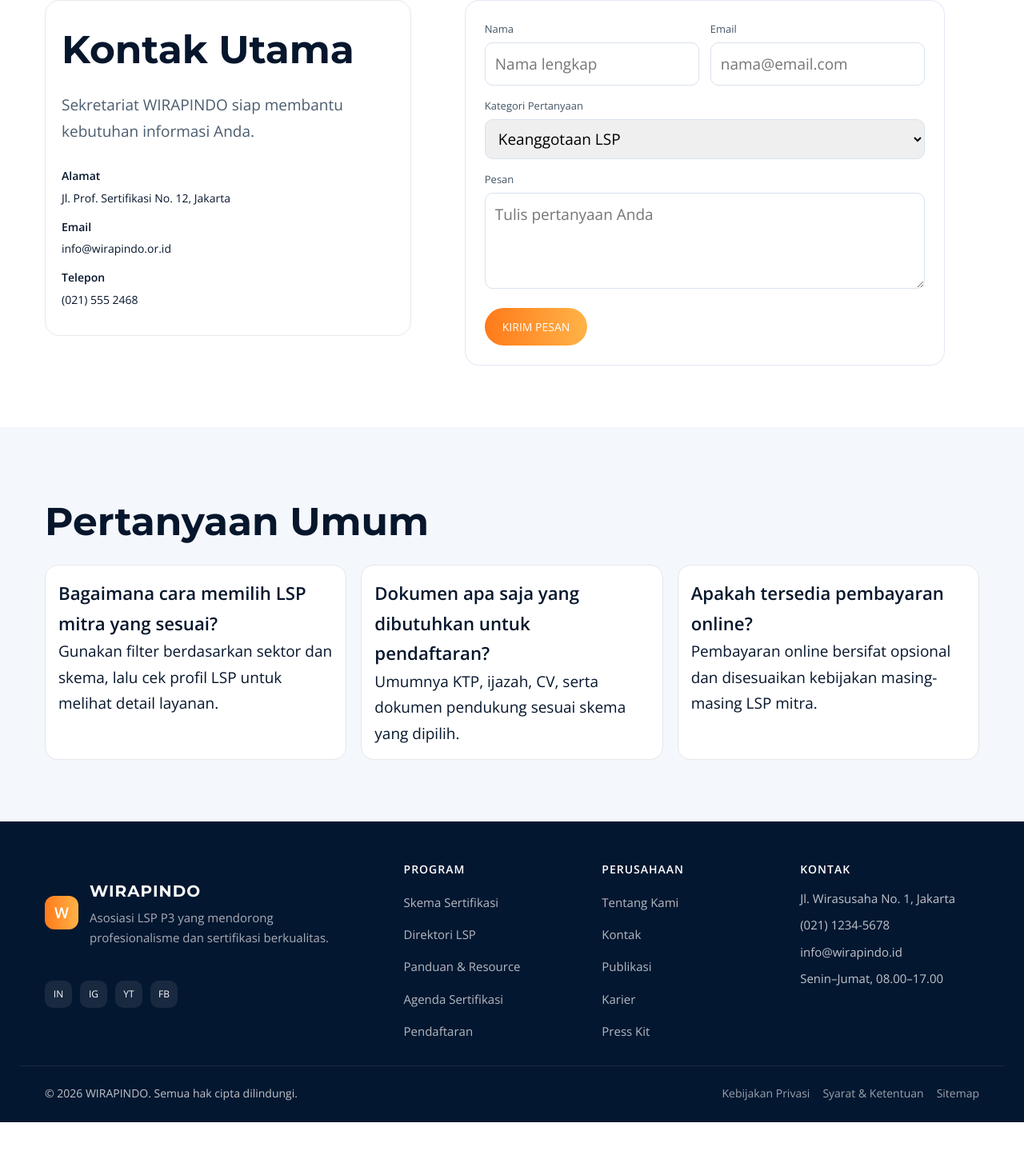
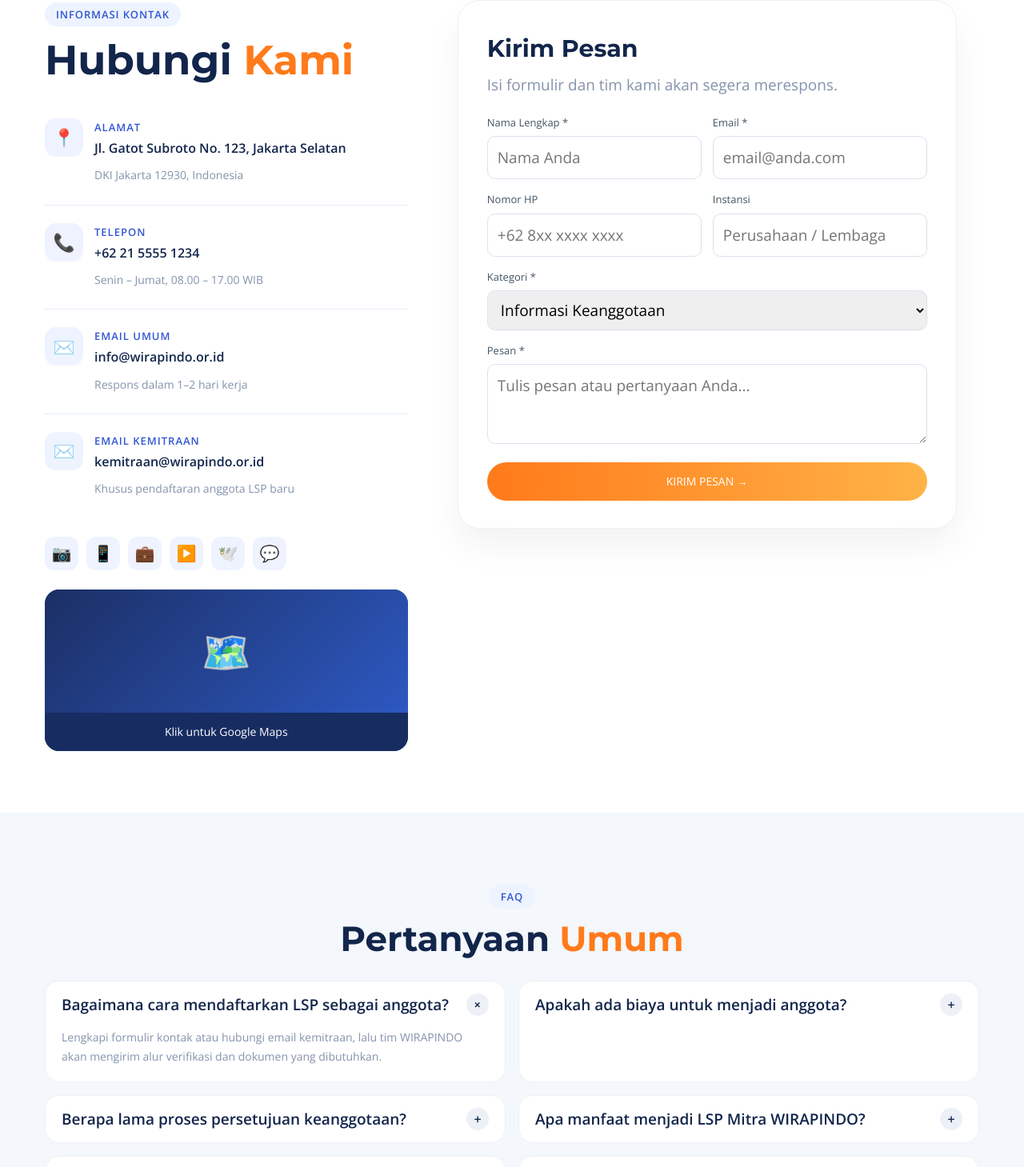
Before and after one commit to Mochi30/FE_LPK, a React (Vite) app: page /kontak in a window 1280 px wide. Shown: the part 573-2032 px from the top of the page at 80% size. Before the commit the page ends 1976 px from the top, so only its background shows below. Built offline with nearby package versions, Linux system fonts and the light colour scheme.

Commit message:
Redesign frontend contact and faq page

```diff
--- a/src/pages/KontakPage.jsx
+++ b/src/pages/KontakPage.jsx
@@ -1,5 +1,31 @@
 import PageHero from "../components/common/PageHero";
-import { faqs } from "../data/content";
+
+const contactFaqs = [
+  {
+    question: "Bagaimana cara mendaftarkan LSP sebagai anggota?",
+    answer: "Lengkapi formulir kontak atau hubungi email kemitraan, lalu tim WIRAPINDO akan mengirim alur verifikasi dan dokumen yang dibutuhkan."
+  },
+  {
+    question: "Apakah ada biaya untuk menjadi anggota?",
+    answer: "Biaya keanggotaan dan administrasi mengikuti kategori layanan dan akan dijelaskan pada tahap konfirmasi dari tim kemitraan."
+  },
+  {
+    question: "Berapa lama proses persetujuan keanggotaan?",
+    answer: "Proses review umumnya memerlukan 3–7 hari kerja, tergantung kelengkapan dokumen dan jadwal verifikasi."
+  },
+  {
+    question: "Apa manfaat menjadi LSP Mitra WIRAPINDO?",
+    answer: "Anggota memperoleh akses direktori resmi, dukungan publikasi, kolaborasi program, informasi skema, dan jaringan mitra industri."
+  },
+  {
+    question: "Bagaimana cara mengurus perpanjangan sertifikat?",
+    answer: "Silakan ajukan permohonan melalui LSP terkait dengan membawa dokumen evaluasi, sertifikat sebelumnya, dan bukti kompetensi terbaru."
+  },
+  {
+    question: "Apakah WIRAPINDO menerima pengaduan?",
+    answer: "Ya. Pengaduan dapat dikirim melalui formulir kontak dengan kategori yang sesuai agar ditindaklanjuti oleh tim terkait."
+  }
+];
 
 export default function KontakPage() {
   return (
@@ -10,60 +36,121 @@ export default function KontakPage() {
       />
       <section>
         <div className="container contact-grid">
-          <div className="contact-card">
-            <h2 className="section-title">Kontak Utama</h2>
-            <p className="section-desc">Sekretariat WIRAPINDO siap membantu kebutuhan informasi Anda.</p>
-            <div className="contact-item">
-              <strong>Alamat</strong>
-              <span>Jl. Prof. Sertifikasi No. 12, Jakarta</span>
+          <div className="contact-info-column">
+            <div className="contact-intro">
+              <span className="contact-kicker">Informasi Kontak</span>
+              <h2 className="contact-title">Hubungi <span>Kami</span></h2>
             </div>
-            <div className="contact-item">
-              <strong>Email</strong>
-              <span>info@wirapindo.or.id</span>
+
+            <div className="contact-list">
+              <article className="contact-item">
+                <div className="contact-item-icon">📍</div>
+                <div>
+                  <small>Alamat</small>
+                  <strong>Jl. Gatot Subroto No. 123, Jakarta Selatan</strong>
+                  <span>DKI Jakarta 12930, Indonesia</span>
+                </div>
+              </article>
+
+              <article className="contact-item">
+                <div className="contact-item-icon">📞</div>
+                <div>
+                  <small>Telepon</small>
+                  <strong>+62 21 5555 1234</strong>
+                  <span>Senin – Jumat, 08.00 – 17.00 WIB</span>
+                </div>
+              </article>
+
+              <article className="contact-item">
+                <div className="contact-item-icon">✉️</div>
+                <div>
+                  <small>Email Umum</small>
+                  <strong>info@wirapindo.or.id</strong>
+                  <span>Respons dalam 1–2 hari kerja</span>
+                </div>
+              </article>
+
+              <article className="contact-item">
+                <div className="contact-item-icon">✉️</div>
+                <div>
+                  <small>Email Kemitraan</small>
+                  <strong>kemitraan@wirapindo.or.id</strong>
+                  <span>Khusus pendaftaran anggota LSP baru</span>
+                </div>
+              </article>
             </div>
-            <div className="contact-item">
-              <strong>Telepon</strong>
-              <span>(021) 555 2468</span>
+
+            <div className="contact-socials">
+              <span>📷</span>
+              <span>📱</span>
+              <span>💼</span>
+              <span>▶️</span>
+              <span>🕊️</span>
+              <span>💬</span>
             </div>
+
+            <a href="https://maps.google.com" className="contact-map-card">
+              <div className="contact-map-visual">🗺️</div>
+              <div className="contact-map-caption">Klik untuk Google Maps</div>
+            </a>
           </div>
-          <form className="form-wrap">
+
+          <form className="form-wrap contact-form-card">
+            <div className="contact-form-head">
+              <h2>Kirim Pesan</h2>
+              <p>Isi formulir dan tim kami akan segera merespons.</p>
+            </div>
             <div className="form-grid">
               <div>
-                <label htmlFor="nama">Nama</label>
-                <input id="nama" name="nama" type="text" placeholder="Nama lengkap" />
+                <label htmlFor="nama">Nama Lengkap *</label>
+                <input id="nama" name="nama" type="text" placeholder="Nama Anda" />
               </div>
               <div>
-                <label htmlFor="email">Email</label>
-                <input id="email" name="email" type="email" placeholder="nama@email.com" />
+                <label htmlFor="email">Email *</label>
+                <input id="email" name="email" type="email" placeholder="email@anda.com" />
+              </div>
+              <div>
+                <label htmlFor="telepon">Nomor HP</label>
+                <input id="telepon" name="telepon" type="tel" placeholder="+62 8xx xxxx xxxx" />
+              </div>
+              <div>
+                <label htmlFor="instansi">Instansi</label>
+                <input id="instansi" name="instansi" type="text" placeholder="Perusahaan / Lembaga" />
               </div>
               <div className="full">
-                <label htmlFor="kategori">Kategori Pertanyaan</label>
+                <label htmlFor="kategori">Kategori *</label>
                 <select id="kategori" name="kategori">
-                  <option>Keanggotaan LSP</option>
+                  <option>Informasi Keanggotaan</option>
                   <option>Sektor & Skema</option>
                   <option>Kerjasama</option>
                 </select>
               </div>
               <div className="full">
-                <label htmlFor="pesan">Pesan</label>
-                <textarea id="pesan" name="pesan" placeholder="Tulis pertanyaan Anda"></textarea>
+                <label htmlFor="pesan">Pesan *</label>
+                <textarea id="pesan" name="pesan" placeholder="Tulis pesan atau pertanyaan Anda..."></textarea>
               </div>
               <div className="full">
-                <button className="btn-primary" type="button">Kirim Pesan</button>
+                <button className="btn-primary contact-submit-btn" type="button">Kirim Pesan →</button>
               </div>
             </div>
           </form>
         </div>
       </section>
       <section className="alt">
-        <div className="container">
-          <h2 className="section-title">Pertanyaan Umum</h2>
+        <div className="container faq-section">
+          <div className="faq-section-head">
+            <span className="contact-kicker">FAQ</span>
+            <h2 className="faq-title">Pertanyaan <span>Umum</span></h2>
+          </div>
           <div className="faq-grid">
-            {faqs.map((item) => (
-              <article className="faq-card" key={item.question}>
-                <h3>{item.question}</h3>
+            {contactFaqs.map((item, index) => (
+              <details className="faq-card faq-accordion" key={item.question} open={index === 0}>
+                <summary>
+                  <span>{item.question}</span>
+                  <span className="faq-toggle">+</span>
+                </summary>
                 <p>{item.answer}</p>
-              </article>
+              </details>
             ))}
           </div>
         </div>
--- a/src/styles/pages.css
+++ b/src/styles/pages.css
@@ -629,7 +629,7 @@
 
 .sector-hero-title {
   font-family: "Montserrat", sans-serif;
-  font-size: clamp(42px, 4.6vw, 68px);
+  font-size: clamp(36px, 3.8vw, 56px);
   line-height: 1.08;
   color: #12254b;
   margin-bottom: 16px;
@@ -1888,35 +1888,239 @@
 .contact-grid {
   display: grid;
   grid-template-columns: minmax(0, 0.8fr) minmax(0, 1.2fr);
+  gap: 34px;
+  align-items: start;
+}
+
+.contact-info-column {
+  display: grid;
   gap: 24px;
-  align-items: start;
-}
-
-.contact-card {
-  padding: 20px;
+}
+
+.contact-kicker {
+  display: inline-flex;
+  align-items: center;
+  min-height: 30px;
+  padding: 0 14px;
+  border-radius: 999px;
+  background: #edf3ff;
+  color: #3156d3;
+  font-size: 13px;
+  font-weight: 700;
+  text-transform: uppercase;
+  letter-spacing: 0.9px;
+  margin-bottom: 14px;
+}
+
+.contact-title {
+  font-family: "Montserrat", sans-serif;
+  font-size: clamp(42px, 4vw, 64px);
+  line-height: 1.08;
+  color: #12254b;
+}
+
+.contact-title span {
+  color: #ff7a1a;
+}
+
+.contact-list {
+  display: grid;
+}
+
+.contact-item {
+  display: grid;
+  grid-template-columns: auto 1fr;
+  gap: 14px;
+  padding: 22px 0;
+  border-bottom: 1px solid #e5edf8;
+}
+
+.contact-item:last-child {
+  border-bottom: 0;
+}
+
+.contact-item-icon {
+  width: 48px;
+  height: 48px;
+  border-radius: 14px;
+  background: #eef3ff;
+  display: grid;
+  place-items: center;
+  font-size: 22px;
+}
+
+.contact-item small {
+  display: block;
+  color: #3156d3;
+  font-size: 13px;
+  font-weight: 700;
+  text-transform: uppercase;
+  letter-spacing: 1px;
+  margin-bottom: 2px;
+}
+
+.contact-item strong {
+  display: block;
+  color: #12254b;
+  font-size: 16px;
+  margin-bottom: 2px;
+}
+
+.contact-item span {
+  color: #8493ad;
+  font-size: 14px;
+}
+
+.contact-socials {
+  display: flex;
+  flex-wrap: wrap;
+  gap: 10px;
+}
+
+.contact-socials span {
+  width: 42px;
+  height: 42px;
+  border-radius: 12px;
+  background: #eef3ff;
+  display: grid;
+  place-items: center;
+  font-size: 20px;
+}
+
+.contact-map-card {
+  display: grid;
+  overflow: hidden;
   border-radius: 18px;
-  border: 1px solid #e5e7eb;
-  background: #fff;
-}
-
-.contact-item {
+  text-decoration: none;
+  background: #18377f;
+  justify-items: center;
+  width: min(100%, 590px);
+  margin: 0 auto;
+}
+
+.contact-map-visual {
+  min-height: 154px;
+  display: grid;
+  place-items: center;
+  background: linear-gradient(135deg, #1b2f64, #2d58c1);
+  color: #fff;
+  font-size: 50px;
+  width: 100%;
+}
+
+.contact-map-caption {
+  background: #172c61;
+  color: #fff;
+  text-align: center;
+  padding: 12px 14px;
+  font-size: 14px;
+  width: 100%;
+}
+
+.contact-form-card {
+  max-width: none;
+  border-radius: 28px;
+  padding: 34px 36px;
+  border: 1px solid #edf1f7;
+  box-shadow: 0 22px 44px rgba(15, 23, 42, 0.05);
+}
+
+.contact-form-head {
   display: grid;
   gap: 4px;
-  margin-bottom: 12px;
-  font-size: 14px;
+  margin-bottom: 20px;
+}
+
+.contact-form-head h2 {
+  font-family: "Montserrat", sans-serif;
+  font-size: clamp(30px, 2vw, 42px);
+  color: #12254b;
+}
+
+.contact-form-head p {
+  color: #8493ad;
+}
+
+.contact-form-card textarea {
+  min-height: 100px;
+}
+
+.contact-submit-btn {
+  width: 100%;
+  justify-content: center;
 }
 
 .faq-grid {
   display: grid;
-  grid-template-columns: repeat(3, minmax(0, 1fr));
-  gap: 18px;
+  grid-template-columns: repeat(2, minmax(0, 1fr));
+  gap: 16px;
 }
 
 .faq-card {
   background: #fff;
-  border-radius: 16px;
-  padding: 16px;
-  border: 1px solid #e5e7eb;
+  border-radius: 18px;
+  padding: 0;
+  border: 1px solid #edf1f7;
+}
+
+.faq-section {
+  padding-top: 10px;
+}
+
+.faq-section-head {
+  text-align: center;
+  margin-bottom: 28px;
+}
+
+.faq-title {
+  font-family: "Montserrat", sans-serif;
+  font-size: clamp(36px, 3.4vw, 56px);
+  line-height: 1.1;
+  color: #12254b;
+}
+
+.faq-title span {
+  color: #ff7a1a;
+}
+
+.faq-accordion summary {
+  list-style: none;
+  display: flex;
+  align-items: center;
+  justify-content: space-between;
+  gap: 16px;
+  min-height: 58px;
+  padding: 0 20px;
+  cursor: pointer;
+  font-weight: 700;
+  color: #12254b;
+}
+
+.faq-accordion summary::-webkit-details-marker {
+  display: none;
+}
+
+.faq-toggle {
+  width: 28px;
+  height: 28px;
+  border-radius: 999px;
+  background: #edf1f7;
+  display: grid;
+  place-items: center;
+  flex: none;
+  font-size: 16px;
+  line-height: 1;
+}
+
+.faq-accordion[open] .faq-toggle {
+  transform: rotate(45deg);
+}
+
+.faq-accordion p {
+  padding: 0 20px 18px;
+  color: #8493ad;
+  font-size: 14px;
+  line-height: 1.75;
 }
 
 .form-step {
@@ -1947,6 +2151,10 @@
     grid-template-columns: 1fr;
   }
 
+  .contact-form-card {
+    padding: 28px 24px;
+  }
+
   .partner-grid {
     grid-template-columns: repeat(2, minmax(0, 1fr));
   }
@@ -2107,6 +2315,20 @@
     font-size: 13px;
   }
 
+  .contact-title {
+    font-size: clamp(34px, 10vw, 48px);
+  }
+
+  .contact-item {
+    grid-template-columns: 1fr;
+    gap: 10px;
+  }
+
+  .contact-form-card {
+    padding: 22px 18px;
+    border-radius: 22px;
+  }
+
   .org-node {
     padding: 14px;
   }
```
